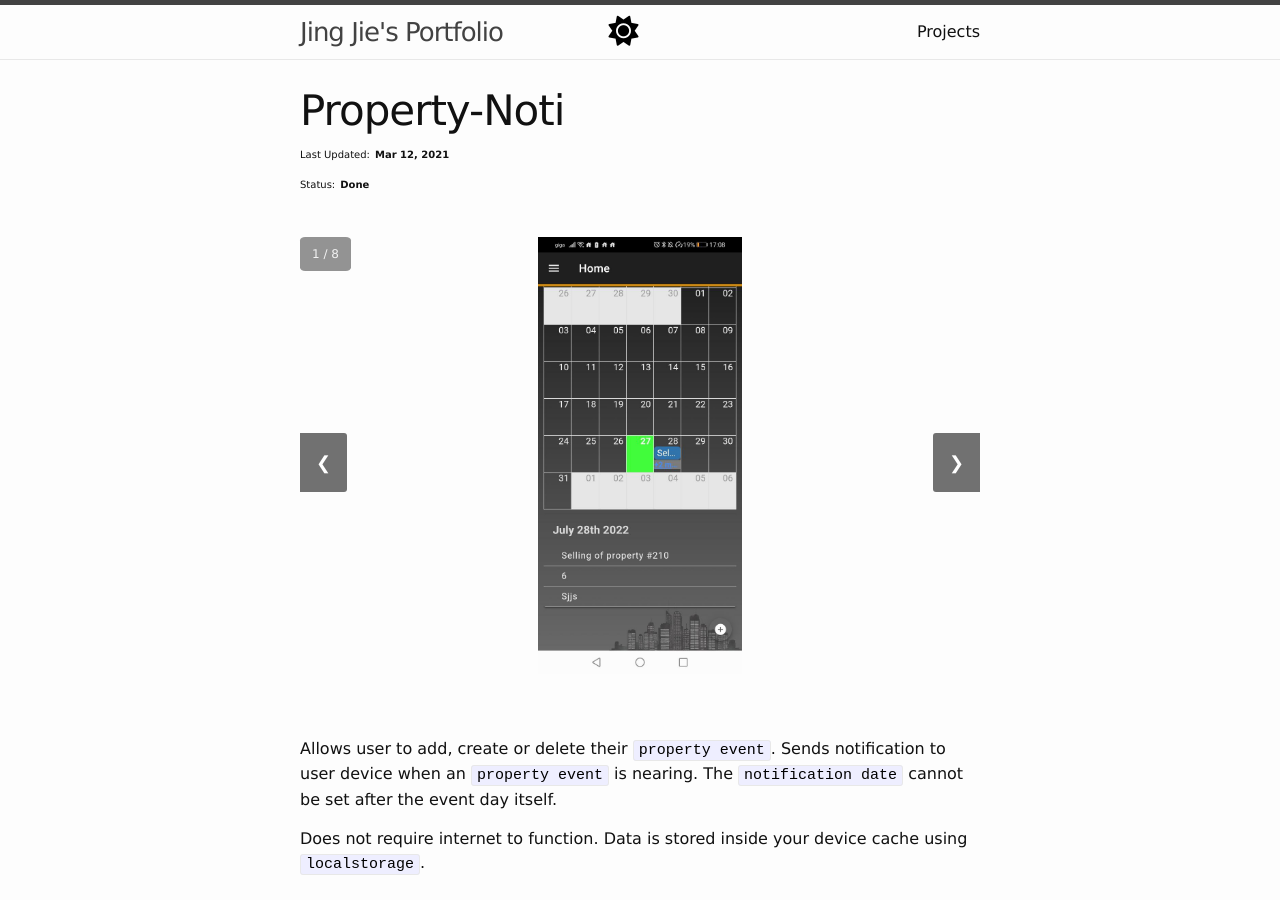
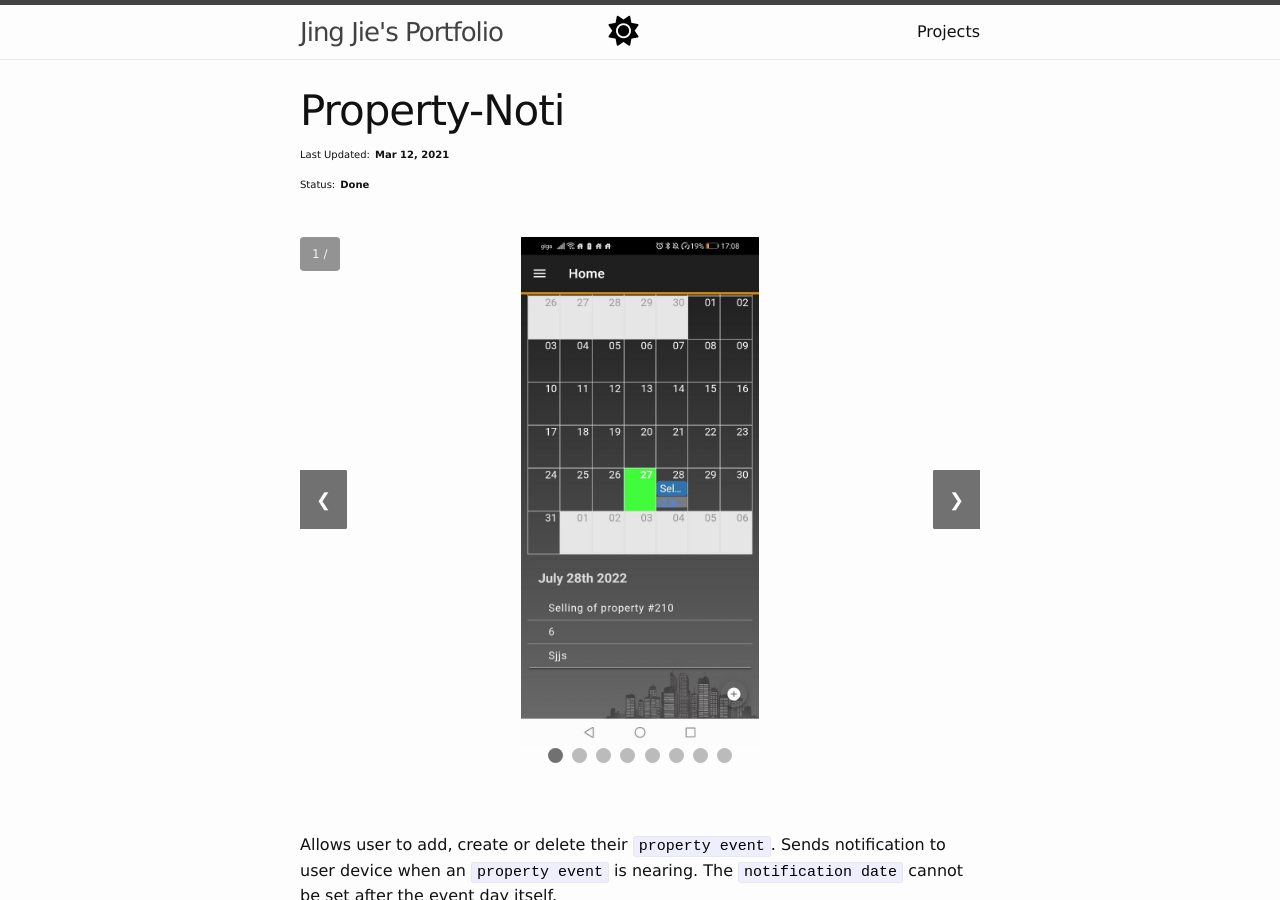
Before and after one commit to LamJingJie/LamJingJie.github.io, a Jekyll site: the page built from exproject-portfolio/_posts/2022-07-21-property-noti.md, in a window 1280 px wide and 900 px high. Built offline with Jekyll 4.4.1, drawn with Linux system fonts in a browser that asks for light colours; nearby versions of some CDN libraries.

Commit message:
minor code efficiency improvements

```diff
--- a/_config.yml
+++ b/_config.yml
@@ -29,6 +29,7 @@
 # Fields minima uses, but are not defaulted with the jekyll new command.
 author: Jing Jie
 
+# Images for the site
 tlextractor_img:
     -
         index: 1
@@ -49,6 +50,62 @@
     -
         index: 5
         img_name: "pic5.png"
+        width: "35%"
+
+varbot_img:
+    -
+        index: 1
+        img_name: "Varbot_Home_1.png"
+        width: "100%"
+    -
+        index: 2
+        img_name: "Varbot_Home_2.png"
+        width: "100%"
+    -
+        index: 3
+        img_name: "Varbot_Home_3.png"
+        width: "100%"
+    -
+        index: 4
+        img_name: "Varbot_Home_4.png"
+        width: "100%"
+    -
+        index: 5
+        img_name: "Varbot_Home_5.png"
+        width: "100%"
+
+propertyNoti_img:
+    -
+        index: 1
+        img_name: "propertynoti1.jpg"
+        width: "35%"
+    -
+        index: 2
+        img_name: "propertynoti2.jpg"
+        width: "35%"
+    -
+        index: 3
+        img_name: "propertynoti3.jpg"
+        width: "35%"
+    -
+        index: 4
+        img_name: "propertynoti4.jpg"
+        width: "35%"
+    -
+        index: 5
+        img_name: "propertynoti5.jpg"
+        width: "35%"
+    -
+        index: 6
+        img_name: "propertynoti6.jpg"
+        width: "35%"
+    -
+        index: 7
+        img_name: "propertynoti7.jpg"
+        width: "35%"
+    -
+        index: 8
+        img_name: "propertynoti8.jpg"
         width: "35%"
 
 treat_image:
--- a/exproject-portfolio/_posts/2022-07-21-property-noti.md
+++ b/exproject-portfolio/_posts/2022-07-21-property-noti.md
@@ -12,67 +12,26 @@
 
 <div class="slideshow-container">
 
-<div class="mySlides fade">
-  <div class="numbertext">1 / 8</div>
-  <div style="width: 100%; text-align: center;">
-    <img src="/assets/propertynoti/propertynoti1.jpg" style="width:30%;">
+ {% for img in site.propertyNoti_img %}
+  <div class="mySlides fade">
+    <div class="numbertext">{{img.index}} / {{site.propertyNoti_img.length()}}</div>
+    <div style="width: 100%; text-align: center;">
+      <img src="/assets/propertynoti/{{img.img_name}}" style="width: {{img.width}}">
+    </div>
   </div>
+
+  <a style="background-color: #717171;" class="prev" onclick="plusSlides(-1)">❮</a>
+  <a style="background-color: #717171;" class="next" onclick="plusSlides(1)">❯</a>
+ {% endfor %}
 
 </div>
 
-<div class="mySlides fade">
-  <div class="numbertext">2 / 8</div>
-   <div style="width: 100%; text-align: center;">
-    <img src="/assets/propertynoti/propertynoti2.jpg" style="width:30%">
-   </div>
+<div style="text-align:center">
+  {% for img in site.propertyNoti_img %}
+    <span class="dot" onclick="currentSlide({{img.index}})"></span>
+  {% endfor %}
 </div>
 
-<div class="mySlides fade">
-  <div class="numbertext">3 / 8</div>
-   <div style="width: 100%; text-align: center;">
-    <img src="/assets/propertynoti/propertynoti3.jpg" style="width:30%">
-   </div>
-</div>
-
-<div class="mySlides fade">
-  <div class="numbertext">4 / 8</div>
-   <div style="width: 100%; text-align: center;">
-    <img src="/assets/propertynoti/propertynoti4.jpg" style="width:30%">
-   </div>
-</div>
-
-<div class="mySlides fade">
-  <div class="numbertext">5 / 8</div>
-   <div style="width: 100%; text-align: center;">
-    <img src="/assets/propertynoti/propertynoti5.jpg" style="width:30%">
-   </div>
-</div>
-
-<div class="mySlides fade">
-  <div class="numbertext">6 / 8</div>
-   <div style="width: 100%; text-align: center;">
-    <img src="/assets/propertynoti/propertynoti6.jpg" style="width:30%">
-   </div>
-</div>
-
-<div class="mySlides fade">
-  <div class="numbertext">7 / 8</div>
-   <div style="width: 100%; text-align: center;">
-    <img src="/assets/propertynoti/propertynoti7.jpg" style="width:30%">
-   </div>
-</div>
-
-<div class="mySlides fade">
-  <div class="numbertext">8 / 8</div>
-   <div style="width: 100%; text-align: center;">
-    <img src="/assets/propertynoti/propertynoti8.jpg" style="width:30%">
-  </div>
-</div>
-
-<a style="background-color: #717171;" class="prev" onclick="plusSlides(-1)">❮</a>
-<a style="background-color: #717171;" class="next" onclick="plusSlides(1)">❯</a>
-
-</div>
 
 <br><br>
 
```
Also changed, not shown: exproject-portfolio/_posts/2022-07-21-varbot.md (+13 -31 lines), exproject-portfolio/_posts/2022-07-31-tpopenhouse.md (+1 -1 lines), exproject-portfolio/_posts/2022-08-07-treat.md (+1 -1 lines), exproject-portfolio/_posts/2024-07-26-tlextractor.md (+6 -1 lines).
